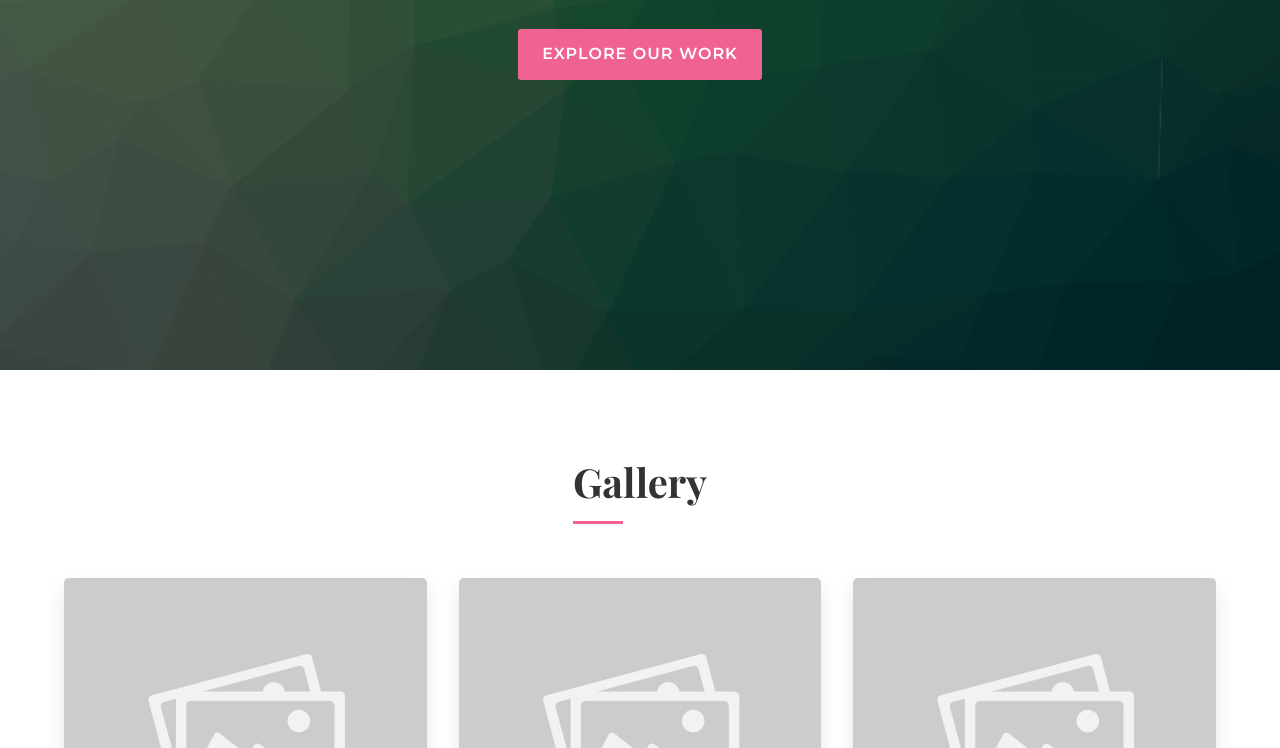
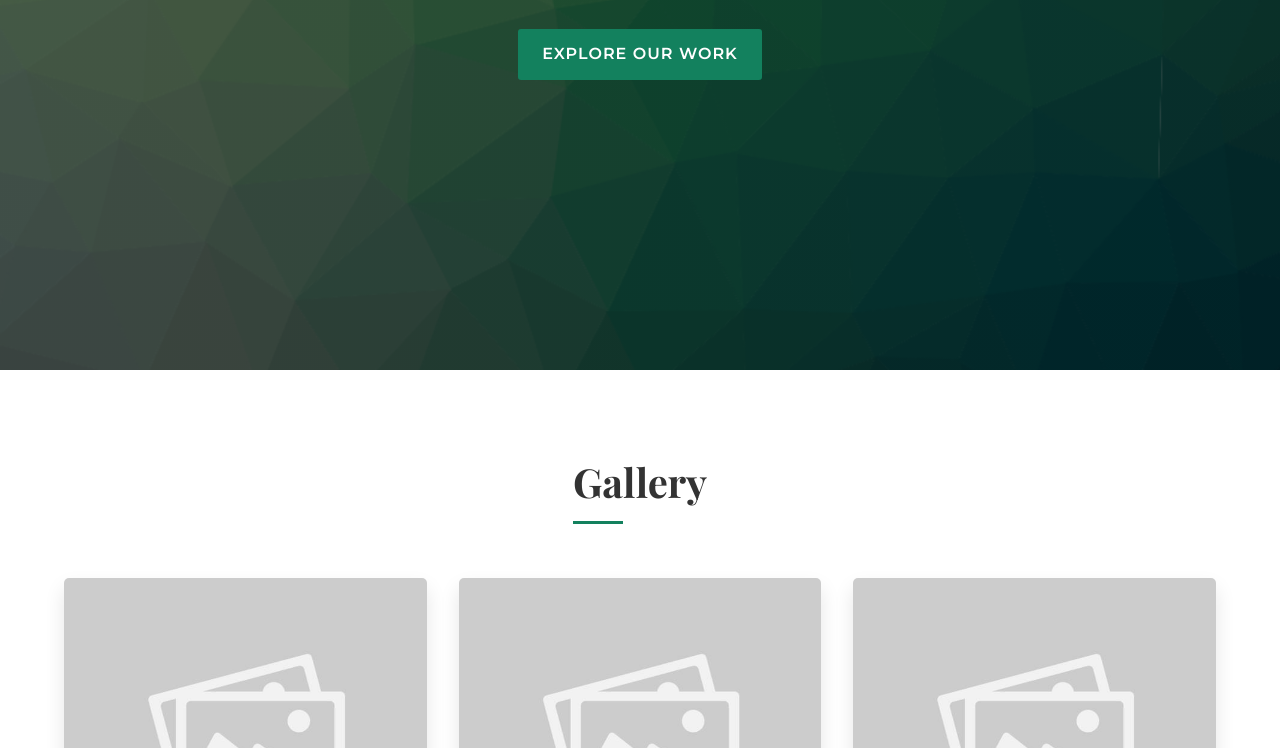
Before and after one commit to studio-bunt/studio-bunt.github.io, a plain HTML site: page index.html in a window 1280 px wide. Shown: the part 430-1178 px from the top of the page. Drawn offline with nearby package versions, Linux system fonts and the light colour scheme; files whose address does not match are found by name.

Commit message:
color update

```diff
--- a/css/style.css
+++ b/css/style.css
@@ -1,6 +1,6 @@
 /* Base Styles */
 :root {
-    --primary-color: #f06292;
+    --primary-color: #13815e;
     --secondary-color: #05668D;
     --accent-color: #F0F3BD;
     --dark-color: #333;
```
